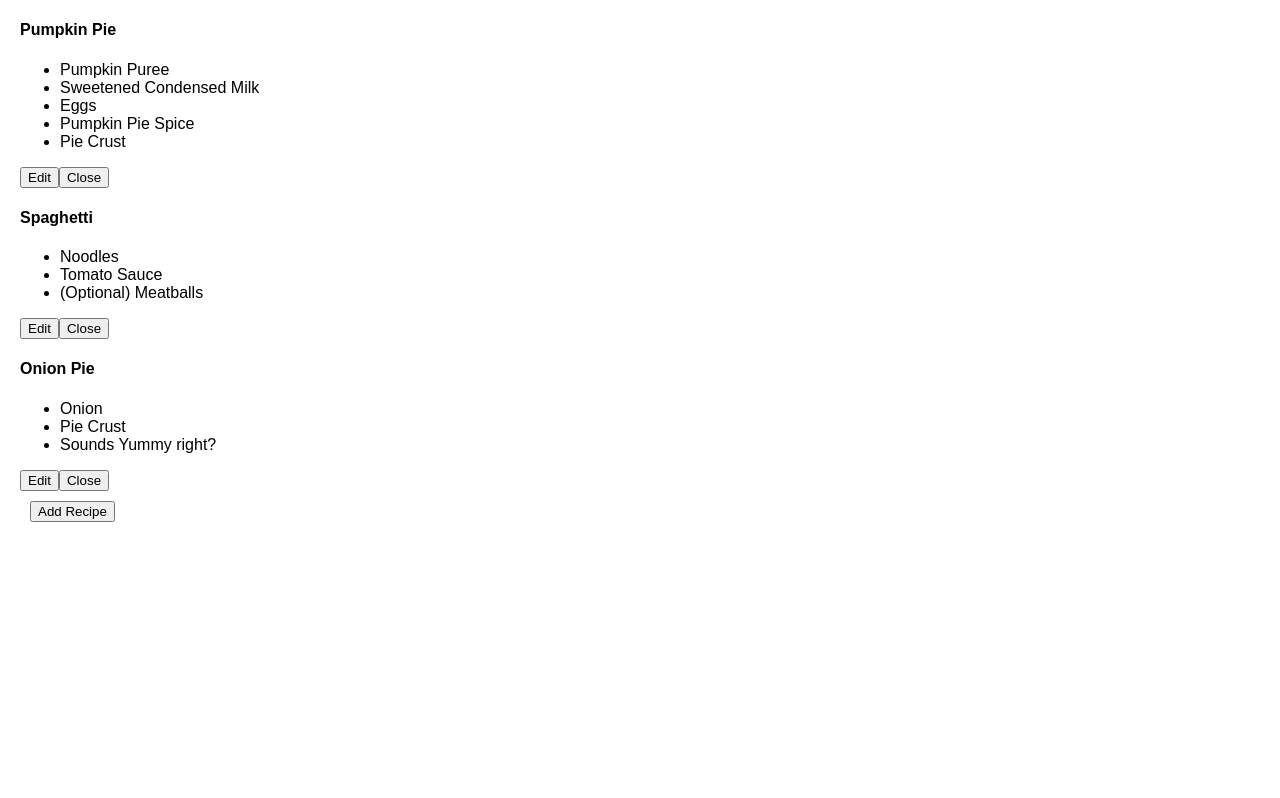
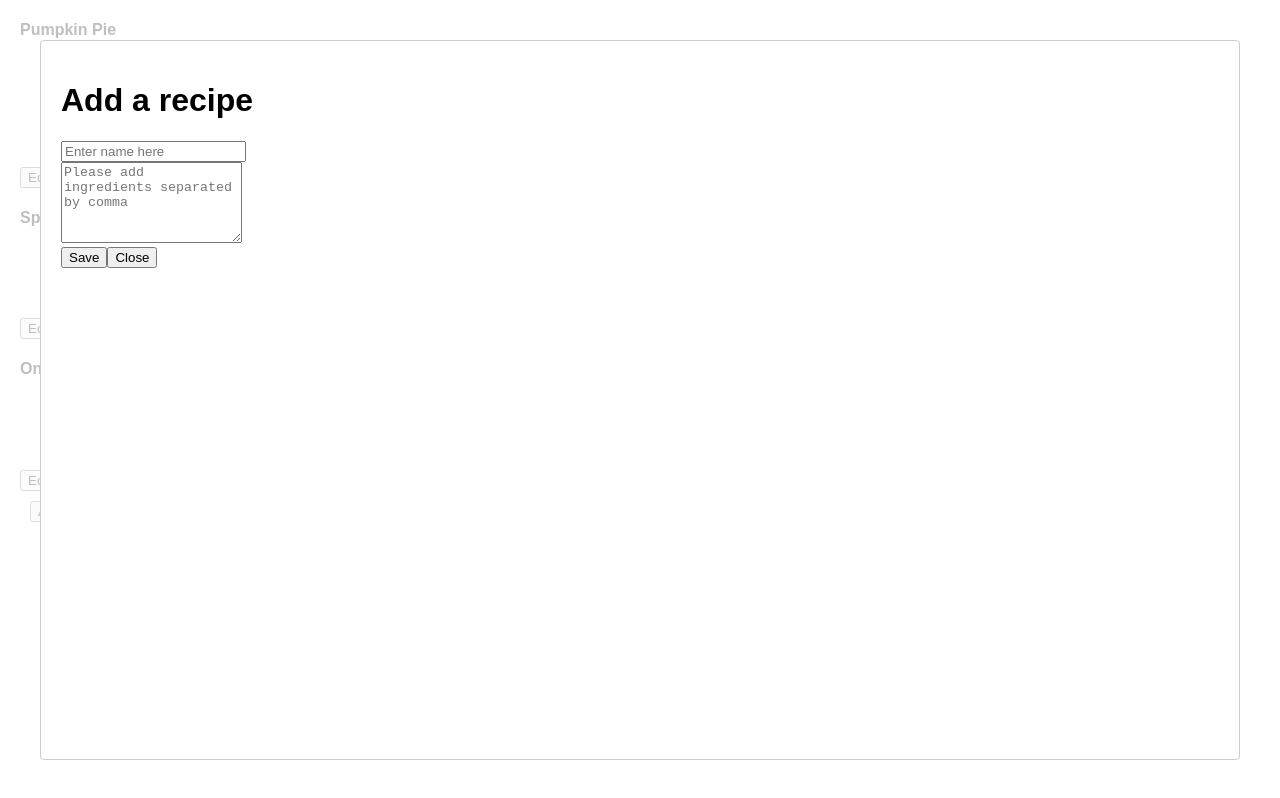
Before and after one commit to kerf007/recipebook, a React (Create React App) app: page / in a window 1280 px wide. Both pictures are taken after a click on the button "Add Recipe". Built offline with nearby package versions, Linux system fonts and the light colour scheme.

Commit message:
add, save, remove implementation

```diff
--- a/package.json
+++ b/package.json
@@ -7,7 +7,8 @@
   },
   "dependencies": {
     "react": "^15.4.1",
-    "react-dom": "^15.4.1"
+    "react-dom": "^15.4.1",
+    "react-modal": "^1.6.2"
   },
   "scripts": {
     "start": "react-scripts start",
--- a/src/App.js
+++ b/src/App.js
@@ -1,4 +1,5 @@
 import React, { Component } from 'react';
+import Modal from 'react-modal';
 import './App.css';
 
 // init data
@@ -8,30 +9,18 @@ var recipes = [
   {id: 3, title: "Onion Pie", ingredients: ["Onion", "Pie Crust", "Sounds Yummy right?"]}
 ];
 
-class AddRecipeForm extends Component {
-  render() {
-    const { title, ingredients } = this.props;
-    return (
-        <form>
-          <input type="text" value={title}/>
-          <input type="text" value={ingredients.join()}/>
-        </form>
-      )
-  }
-}
-
 
 class RecipeListItem extends Component {
   render() {
-    const { title, ingredients } = this.props;
+    const { title, ingredients, onEdit, onDelete } = this.props;
     return(
         <div>
           <h4>{title}</h4>
           <ul>
             {ingredients.map((item, index) => <li key={index}>{item}</li>)}
           </ul>
-          <button>Edit</button>
-          <button>Close</button>
+          <button onClick={onEdit}>Edit</button>
+          <button onClick={onDelete}>Delete</button>
         </div>
       )
   }
@@ -39,27 +28,95 @@ class RecipeListItem extends Component {
 
 
 class RecipeList extends Component {
+
   render() {
+    const {recipes, onEditClick, onDeleteClick} = this.props;
     return (
        <div>
-          {this.props.recipes.map((item) => <RecipeListItem key={item.id} {...item} />)}
+          {recipes.map((item) =>
+            <RecipeListItem
+              key={item.id} {...item}
+              onEdit={() => onEditClick(item)}
+              onDelete={() => {console.log(item); onDeleteClick(item)}}
+              />)}
         </div>
       )
   }
 }
 
-class AddRecipe extends Component {
+class AddRecipeForm extends Component {
+  constructor(props) {
+    super(props);
+    this.state = { modalIsOpen: false };
+  }
+  openModal = () => {
+    this.setState({ modalIsOpen: true});
+  }
+  closeModal = () => {
+    this.setState({modalIsOpen: false});
+  }
+
+  onSaveClick = () => {
+    this.closeModal();
+    this.props.onSave({
+      title: this.refs.input.value,
+      ingredients: this.refs.ingredients.value.split(",")
+    });
+  }
+
   render() {
-    return <button className="Add-recipe">Add Recipe</button>
+    const {title = "", ingredients = []} = this.props;
+    console.log(title, ingredients);
+    return (
+      <Modal
+        isOpen={this.state.modalIsOpen}
+        // onAfterOpen={() => ()}
+        onRequestClose={this.closeModal}
+        // style={customStyle}
+        contentLabel="Example Modal"
+      >
+        <h1>{(!title) ? "Add a recipe" : "Edit recipe"}</h1>
+        <input placeholder="Enter name here" defaultValue={title} ref="input"/><br />
+        <textarea placeholder="Please add ingredients separated by comma" defaultValue={ingredients.join()} ref="ingredients" rows={5}/><br />
+        <button onClick={this.onSaveClick}>Save</button>
+        <button onClick={this.closeModal}>Close</button>
+      </Modal>
+    )
   }
 }
 
+const AddRecipeButton = ({onClick}) => (
+  <button className="Add-recipe" onClick={onClick}>Add Recipe</button>
+)
+
 class App extends Component {
+  constructor(props){
+    super(props);
+    this.editItem={};
+    this.state = {recipes: recipes};
+  }
+
+
+  addRecipe = (item) => {
+    this.editItem = item || {title:"", ingredients:[]};
+    this.refs.modal.openModal();
+    this.forceUpdate();
+  }
+
+  saveRecipe = (item) => {
+    this.setState({recipes:this.state.recipes.concat({ id: Date.now(), ...item})});
+  }
+
+  deleteRecipe = (item) => {
+    this.setState({recipes:this.state.recipes.filter((el) => el.id !== item.id)});
+  }
+
   render() {
     return (
       <div className="App">
-        <RecipeList recipes={recipes} />
-        <AddRecipe />
+        <RecipeList recipes={this.state.recipes} onEditClick={this.addRecipe} onDeleteClick={this.deleteRecipe}/>
+        <AddRecipeButton onClick={this.addRecipe} />
+        <AddRecipeForm  ref="modal" title={this.editItem.title} ingredients={this.editItem.ingredients} onSave={this.saveRecipe}/>
       </div>
     );
   }
```
